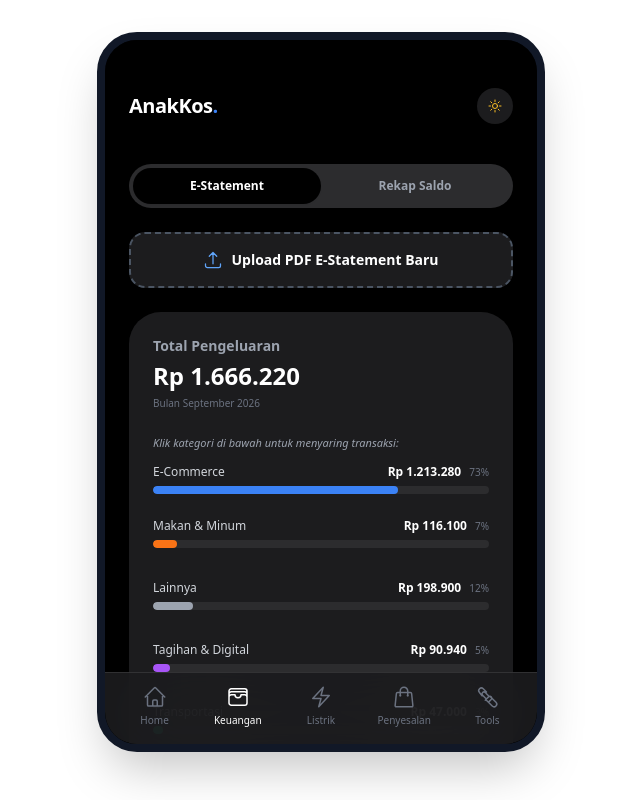
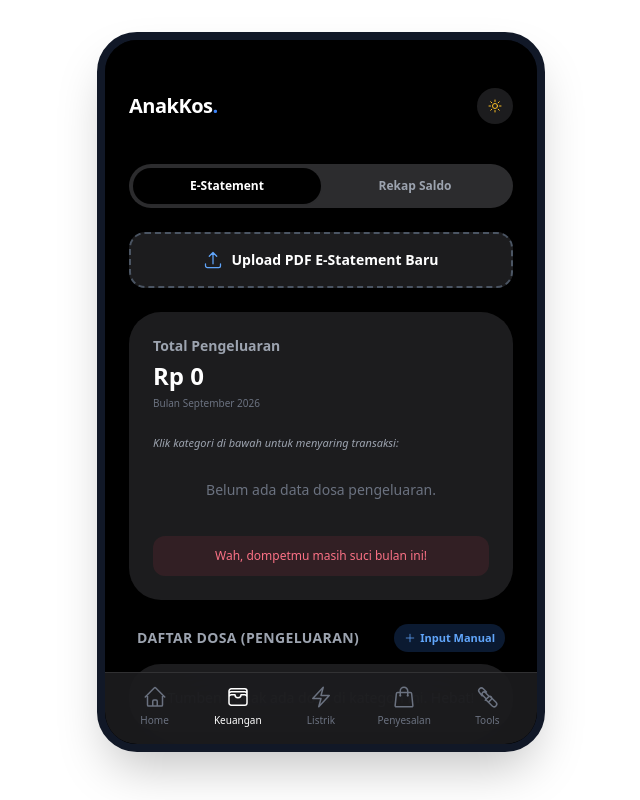
Before and after one commit to farrasazhari18/anakkos-app, a React (Vite) app: page / in a window 1280 px wide. Both pictures are taken after a click on the button "Keuangan". Shown: the whole page, without its empty margins (319-959 px from the left). Built offline with nearby package versions, Linux system fonts and the light colour scheme.

Commit message:
Reset data dummy
Reset data dummy

```diff
--- a/src/App.jsx
+++ b/src/App.jsx
@@ -43,48 +43,22 @@ export default function App() {
 
   // History Saldo State
   const [balanceHistory, setBalanceHistory] = useState([
-    { id: 1, date: '2026-09-30', balance: 2435128 },
-    { id: 2, date: '2026-10-01', balance: 2302728 },
-    { id: 3, date: '2026-10-02', balance: 2156458 },
-    { id: 4, date: formatDate(new Date()), balance: 2156458 }
+     // DATA DIRESET KOSONG
   ]);
 
   // History Listrik State
   const [electricityHistory, setElectricityHistory] = useState([
-    { id: 1, date: '2026-09-25', kwh: 65.5 },
-    { id: 2, date: '2026-10-01', kwh: 48.0 },
-    { id: 3, date: formatDate(new Date()), kwh: 40.5 }
+     // DATA DIRESET KOSONG
   ]);
 
   // Impulse History State
   const [impulseLogs, setImpulseLogs] = useState([
-    { id: 1, name: 'Kopi Susu Gula Aren', price: 25000, date: '2026-10-01' },
-    { id: 2, name: 'Skin Game', price: 150000, date: '2026-10-02' }
+     // DATA DIRESET KOSONG
   ]);
 
   // Data E-Statement dari PDF Bank Jago User (Sekarang jadi State agar bisa ditambah manual)
   const [transactions, setTransactions] = useState([
-    { id: 1, date: '2026-09-04', name: 'SHOPEE', amount: 46000, category: 'E-Commerce' },
-    { id: 2, date: '2026-09-04', name: 'abenkk Gorengan', amount: 20000, category: 'Makan & Minum' },
-    { id: 3, date: '2026-09-04', name: 'FAMILYMART', amount: 12100, category: 'Makan & Minum' },
-    { id: 4, date: '2026-09-05', name: 'SHOPEE', amount: 98175, category: 'E-Commerce' },
-    { id: 5, date: '2026-09-05', name: 'Warkop Omah21', amount: 5000, category: 'Makan & Minum' },
-    { id: 6, date: '2026-09-06', name: 'ARENA SPORT CENTER', amount: 50000, category: 'Lainnya' },
-    { id: 7, date: '2026-09-06', name: 'MIE ACEH MUTIARA 2', amount: 40000, category: 'Makan & Minum' },
-    { id: 8, date: '2026-09-07', name: 'Mirai Kleen Laundry', amount: 22400, category: 'Lainnya' },
-    { id: 9, date: '2026-09-07', name: 'MIDDLESON HAIRCUT', amount: 70000, category: 'Lainnya' },
-    { id: 10, date: '2026-09-08', name: 'PLN', amount: 52750, category: 'Tagihan & Digital' },
-    { id: 11, date: '2026-09-08', name: 'SHOPEE', amount: 122200, category: 'E-Commerce' },
-    { id: 12, date: '2026-09-08', name: 'SHOPEE', amount: 211505, category: 'E-Commerce' },
-    { id: 13, date: '2026-09-09', name: 'Tokopedia', amount: 41500, category: 'E-Commerce' },
-    { id: 14, date: '2026-09-09', name: 'Grab', amount: 24000, category: 'Transportasi' },
-    { id: 15, date: '2026-09-10', name: 'Coda Payments', amount: 6000, category: 'Tagihan & Digital' },
-    { id: 16, date: '2026-09-11', name: 'Google Play', amount: 32190, category: 'Tagihan & Digital' },
-    { id: 17, date: '2026-09-16', name: 'APOTEK ALPRO', amount: 56500, category: 'Lainnya' },
-    { id: 18, date: '2026-09-20', name: 'GO-CAR', amount: 23000, category: 'Transportasi' },
-    { id: 19, date: '2026-09-22', name: 'kickavenue.com', amount: 560000, category: 'E-Commerce' },
-    { id: 20, date: '2026-09-26', name: 'Almaz Fried Chicken', amount: 39000, category: 'Makan & Minum' },
-    { id: 21, date: '2026-09-28', name: 'SHOPEE', amount: 133900, category: 'E-Commerce' },
+      // DATA DIRESET KOSONG
   ]);
 
   // Kalkulasi E-Statement (Berdasarkan state transactions)
@@ -387,7 +361,7 @@ export default function App() {
                <p className="text-[11px] mb-3 dark:text-gray-400 text-gray-500 italic">Klik kategori di bawah untuk menyaring transaksi:</p>
                <div className="space-y-4">
                   {Object.entries(eStatementStats.categories).map(([catName, amount], idx) => {
-                    const percent = ((amount / eStatementStats.total) * 100).toFixed(0);
+                    const percent = eStatementStats.total > 0 ? ((amount / eStatementStats.total) * 100).toFixed(0) : 0;
                     const colorClass = categoryColors[catName] || 'bg-gray-500';
                     const isSelected = selectedCategory === catName;
 
@@ -408,13 +382,14 @@ export default function App() {
                       </div>
                     );
                   })}
+                  {eStatementStats.total === 0 && <p className="text-sm dark:text-gray-500 text-gray-400 text-center py-4">Belum ada data dosa pengeluaran.</p>}
                </div>
 
                {/* Sarcastic Note */}
                <div className="mt-5 p-3 dark:bg-rose-500/10 bg-rose-50 rounded-xl text-xs dark:text-rose-400 text-rose-600 text-center font-medium">
                  {selectedCategory
                     ? `Oh, jadi ini rincian dosa-dosa kamu di kategori ${selectedCategory}...`
-                    : 'Belanja E-Commerce mendominasi. Yakin tuh barang butuh semua? 🙄'}
+                    : eStatementStats.total > 0 ? 'Belanja E-Commerce mendominasi. Yakin tuh barang butuh semua? 🙄' : 'Wah, dompetmu masih suci bulan ini!'}
                </div>
             </div>
 
@@ -435,8 +410,8 @@ export default function App() {
                  <form onSubmit={handleAddTransaction} className="p-4 mb-4 rounded-[1.5rem] dark:bg-[#1c1c1e] bg-white shadow-sm flex flex-col gap-3 animate-fade-in border dark:border-white/10 border-black/5">
                    <p className="text-xs font-semibold dark:text-gray-300 text-gray-700">Ada dosa belanja yang luput dari PDF?</p>
                    <div className="flex gap-2">
-                     <input type="date" value={newTrx.date} onChange={e=>setNewTrx({...newTrx, date: e.target.value})} className="w-1/3 p-3 rounded-xl text-xs outline-none dark:bg-[#2c2c2e] bg-gray-100 dark:text-white text-black [color-scheme:dark]" required />
-                     <select value={newTrx.category} onChange={e=>setNewTrx({...newTrx, category: e.target.value})} className="flex-1 p-3 rounded-xl text-xs outline-none dark:bg-[#2c2c2e] bg-gray-100 dark:text-white text-black cursor-pointer">
+                     <input type="date" value={newTrx.date} onChange={e=>setNewTrx({...newTrx, date: e.target.value})} className="w-[38%] min-w-0 p-3 rounded-xl text-xs outline-none dark:bg-[#2c2c2e] bg-gray-100 dark:text-white text-black [color-scheme:dark]" required />
+                     <select value={newTrx.category} onChange={e=>setNewTrx({...newTrx, category: e.target.value})} className="flex-1 min-w-0 p-3 rounded-xl text-xs outline-none dark:bg-[#2c2c2e] bg-gray-100 dark:text-white text-black cursor-pointer">
                        <option value="Makan & Minum">Makan & Minum</option>
                        <option value="E-Commerce">E-Commerce</option>
                        <option value="Tagihan & Digital">Tagihan & Digital</option>
@@ -445,8 +420,8 @@ export default function App() {
                      </select>
                    </div>
                    <div className="flex gap-2">
-                     <input type="text" placeholder="Nama Barang / Warung" value={newTrx.name} onChange={e=>setNewTrx({...newTrx, name: e.target.value})} className="flex-1 p-3 rounded-xl text-xs outline-none dark:bg-[#2c2c2e] bg-gray-100 dark:text-white text-black" required />
-                     <input type="number" placeholder="Nominal (Rp)" value={newTrx.amount} onChange={e=>setNewTrx({...newTrx, amount: e.target.value})} className="w-1/3 p-3 rounded-xl text-xs outline-none dark:bg-[#2c2c2e] bg-gray-100 dark:text-white text-black" required />
+                     <input type="text" placeholder="Nama Barang" value={newTrx.name} onChange={e=>setNewTrx({...newTrx, name: e.target.value})} className="flex-1 min-w-0 p-3 rounded-xl text-xs outline-none dark:bg-[#2c2c2e] bg-gray-100 dark:text-white text-black" required />
+                     <input type="number" placeholder="Nominal" value={newTrx.amount} onChange={e=>setNewTrx({...newTrx, amount: e.target.value})} className="w-[35%] min-w-0 p-3 rounded-xl text-xs outline-none dark:bg-[#2c2c2e] bg-gray-100 dark:text-white text-black" required />
                    </div>
                    <button type="submit" className="w-full py-3 mt-1 dark:bg-emerald-600 bg-emerald-500 text-white rounded-xl text-xs font-bold active:scale-[0.98] transition-transform shadow-sm">
                      Catat ke Daftar Dosa!
@@ -463,8 +438,8 @@ export default function App() {
                      {editingTrxId === trx.id ? (
                        <div className="flex flex-col gap-2">
                          <div className="flex gap-2">
-                           <input type="date" value={editTrxForm.date} onChange={e=>setEditTrxForm({...editTrxForm, date: e.target.value})} className="w-1/3 p-2 rounded-xl text-xs outline-none dark:bg-[#2c2c2e] bg-gray-100 dark:text-white text-black [color-scheme:dark]" />
-                           <select value={editTrxForm.category} onChange={e=>setEditTrxForm({...editTrxForm, category: e.target.value})} className="flex-1 p-2 rounded-xl text-xs outline-none dark:bg-[#2c2c2e] bg-gray-100 dark:text-white text-black">
+                           <input type="date" value={editTrxForm.date} onChange={e=>setEditTrxForm({...editTrxForm, date: e.target.value})} className="w-[38%] min-w-0 p-2 rounded-xl text-xs outline-none dark:bg-[#2c2c2e] bg-gray-100 dark:text-white text-black [color-scheme:dark]" />
+                           <select value={editTrxForm.category} onChange={e=>setEditTrxForm({...editTrxForm, category: e.target.value})} className="flex-1 min-w-0 p-2 rounded-xl text-xs outline-none dark:bg-[#2c2c2e] bg-gray-100 dark:text-white text-black">
                              <option value="Makan & Minum">Makan & Minum</option>
                              <option value="E-Commerce">E-Commerce</option>
                              <option value="Tagihan & Digital">Tagihan & Digital</option>
@@ -473,8 +448,8 @@ export default function App() {
                            </select>
                          </div>
                          <div className="flex gap-2">
-                           <input type="text" value={editTrxForm.name} onChange={e=>setEditTrxForm({...editTrxForm, name: e.target.value})} className="flex-1 p-2 rounded-xl text-xs outline-none dark:bg-[#2c2c2e] bg-gray-100 dark:text-white text-black" />
-                           <input type="number" value={editTrxForm.amount} onChange={e=>setEditTrxForm({...editTrxForm, amount: e.target.value})} className="w-1/3 p-2 rounded-xl text-xs outline-none dark:bg-[#2c2c2e] bg-gray-100 dark:text-white text-black" />
+                           <input type="text" value={editTrxForm.name} onChange={e=>setEditTrxForm({...editTrxForm, name: e.target.value})} className="flex-1 min-w-0 p-2 rounded-xl text-xs outline-none dark:bg-[#2c2c2e] bg-gray-100 dark:text-white text-black" />
+                           <input type="number" value={editTrxForm.amount} onChange={e=>setEditTrxForm({...editTrxForm, amount: e.target.value})} className="w-[35%] min-w-0 p-2 rounded-xl text-xs outline-none dark:bg-[#2c2c2e] bg-gray-100 dark:text-white text-black" />
                          </div>
                          <button onClick={()=>saveEditTrx(trx.id)} className="w-full py-2 dark:bg-emerald-600 bg-emerald-500 text-white rounded-xl text-xs font-bold">Simpan Revisi Dosa</button>
                        </div>
@@ -503,22 +478,23 @@ export default function App() {
              <div className="p-6 rounded-[2rem] dark:bg-[#1c1c1e] bg-white shadow-sm flex flex-col gap-3">
                <p className="text-sm font-semibold dark:text-gray-400 text-gray-500 uppercase tracking-wide">Update Saldo Hari Ini</p>
                <form onSubmit={handleUpdateBalance} className="flex gap-2">
-                 <input type="date" value={dateInput} onChange={(e) => setDateInput(e.target.value)} className="w-1/3 p-4 rounded-2xl text-sm outline-none dark:bg-[#2c2c2e] bg-gray-100 dark:text-white text-gray-900 [color-scheme:dark]" required />
-                 <input type="number" placeholder="Sisa Saldo (Rp)" value={todayInput} onChange={(e) => setTodayInput(e.target.value)} className="flex-1 p-4 rounded-2xl text-sm outline-none dark:bg-[#2c2c2e] bg-gray-100 dark:text-white text-gray-900" required />
-                 <button type="submit" className="px-4 dark:bg-blue-600 bg-blue-500 text-white rounded-2xl font-bold shadow-sm active:scale-95 transition-transform"><Icon name="check" /></button>
+                 <input type="date" value={dateInput} onChange={(e) => setDateInput(e.target.value)} className="w-[38%] min-w-0 p-3.5 rounded-2xl text-sm outline-none dark:bg-[#2c2c2e] bg-gray-100 dark:text-white text-gray-900 [color-scheme:dark]" required />
+                 <input type="number" placeholder="Saldo (Rp)" value={todayInput} onChange={(e) => setTodayInput(e.target.value)} className="flex-1 min-w-0 p-3.5 rounded-2xl text-sm outline-none dark:bg-[#2c2c2e] bg-gray-100 dark:text-white text-gray-900" required />
+                 <button type="submit" className="w-12 shrink-0 flex items-center justify-center dark:bg-blue-600 bg-blue-500 text-white rounded-2xl font-bold shadow-sm active:scale-95 transition-transform"><Icon name="check" /></button>
                </form>
              </div>
 
              <div>
                 <h3 className="text-sm font-semibold dark:text-gray-400 text-gray-500 mb-3 px-2 uppercase tracking-wide">Rekap Pengeluaran Harian</h3>
                 <div className="rounded-[2rem] dark:bg-[#1c1c1e] bg-white shadow-sm overflow-hidden divide-y dark:divide-white/5 divide-black/5">
+                   {dailyRecaps.length === 0 && <p className="p-6 text-sm dark:text-gray-500 text-gray-400 text-center">Belum ada data saldo yang kamu catat.</p>}
                    {dailyRecaps.map(recap => (
                      <div key={recap.id} className="p-4 px-5">
                        {editingBalanceId === recap.id ? (
                           <div className="flex flex-col gap-2">
                             <div className="flex gap-2">
-                               <input type="date" value={editBalanceForm.date} onChange={e=>setEditBalanceForm({...editBalanceForm, date: e.target.value})} className="w-1/3 p-2 dark:bg-[#2c2c2e] bg-gray-100 rounded-xl text-xs outline-none dark:text-white text-black [color-scheme:dark]" />
-                               <input type="number" value={editBalanceForm.balance} onChange={e=>setEditBalanceForm({...editBalanceForm, balance: e.target.value})} className="flex-1 p-2 dark:bg-[#2c2c2e] bg-gray-100 rounded-xl text-xs outline-none dark:text-white text-black" />
+                               <input type="date" value={editBalanceForm.date} onChange={e=>setEditBalanceForm({...editBalanceForm, date: e.target.value})} className="w-[40%] min-w-0 p-2 dark:bg-[#2c2c2e] bg-gray-100 rounded-xl text-xs outline-none dark:text-white text-black [color-scheme:dark]" />
+                               <input type="number" value={editBalanceForm.balance} onChange={e=>setEditBalanceForm({...editBalanceForm, balance: e.target.value})} className="flex-1 min-w-0 p-2 dark:bg-[#2c2c2e] bg-gray-100 rounded-xl text-xs outline-none dark:text-white text-black" />
                             </div>
                             <button onClick={()=>saveEditBalance(recap.id)} className="w-full py-2 dark:bg-blue-600 bg-blue-500 text-white rounded-xl text-xs font-bold">Simpan Perubahan</button>
                           </div>
@@ -601,9 +577,9 @@ export default function App() {
         </div>
 
         <form onSubmit={handleAddRecord} className="flex gap-2">
-          <input type="date" value={newDate} onChange={(e) => setNewDate(e.target.value)} className="w-1/3 p-4 dark:bg-[#1c1c1e] bg-white shadow-sm rounded-2xl text-sm outline-none dark:text-white text-gray-900 [color-scheme:dark]" required />
-          <input type="number" placeholder="Sisa kWh" value={newKwh} onChange={(e) => setNewKwh(e.target.value)} step="0.1" className="flex-1 p-4 dark:bg-[#1c1c1e] bg-white shadow-sm rounded-2xl text-sm outline-none dark:text-white text-gray-900 dark:placeholder-gray-500 placeholder-gray-400" required />
-          <button type="submit" className="px-5 dark:bg-amber-600 bg-amber-500 text-white rounded-2xl font-bold shadow-sm active:scale-95 transition-transform"><Icon name="plus" /></button>
+          <input type="date" value={newDate} onChange={(e) => setNewDate(e.target.value)} className="w-[38%] min-w-0 p-3.5 dark:bg-[#1c1c1e] bg-white shadow-sm rounded-2xl text-sm outline-none dark:text-white text-gray-900 [color-scheme:dark]" required />
+          <input type="number" placeholder="Sisa kWh" value={newKwh} onChange={(e) => setNewKwh(e.target.value)} step="0.1" className="flex-1 min-w-0 p-3.5 dark:bg-[#1c1c1e] bg-white shadow-sm rounded-2xl text-sm outline-none dark:text-white text-gray-900 dark:placeholder-gray-500 placeholder-gray-400" required />
+          <button type="submit" className="w-12 shrink-0 flex items-center justify-center dark:bg-amber-600 bg-amber-500 text-white rounded-2xl font-bold shadow-sm active:scale-95 transition-transform"><Icon name="plus" /></button>
         </form>
 
         <div>
@@ -615,8 +591,8 @@ export default function App() {
                 {editingId === record.id ? (
                   <div className="flex flex-col gap-2">
                     <div className="flex gap-2">
-                      <input type="date" value={editForm.date} onChange={e=>setEditForm({...editForm, date: e.target.value})} className="w-1/3 p-2 dark:bg-[#2c2c2e] bg-gray-100 rounded-xl text-xs outline-none dark:text-white text-black [color-scheme:dark]" />
-                      <input type="number" value={editForm.kwh} onChange={e=>setEditForm({...editForm, kwh: e.target.value})} step="0.1" className="flex-1 p-2 dark:bg-[#2c2c2e] bg-gray-100 rounded-xl text-xs outline-none dark:text-white text-black" />
+                      <input type="date" value={editForm.date} onChange={e=>setEditForm({...editForm, date: e.target.value})} className="w-[40%] min-w-0 p-2 dark:bg-[#2c2c2e] bg-gray-100 rounded-xl text-xs outline-none dark:text-white text-black [color-scheme:dark]" />
+                      <input type="number" value={editForm.kwh} onChange={e=>setEditForm({...editForm, kwh: e.target.value})} step="0.1" className="flex-1 min-w-0 p-2 dark:bg-[#2c2c2e] bg-gray-100 rounded-xl text-xs outline-none dark:text-white text-black" />
                     </div>
                     <button onClick={()=>saveEdit(record.id)} className="w-full py-2 dark:bg-emerald-600 bg-emerald-500 text-white rounded-xl text-xs font-bold">Simpan</button>
                   </div>
@@ -701,12 +677,12 @@ export default function App() {
                 {editingId === log.id ? (
                   <div className="flex flex-col gap-2">
                     <div className="flex gap-2">
-                       <input type="date" value={editForm.date} onChange={e=>setEditForm({...editForm, date: e.target.value})} className="w-1/3 p-2 dark:bg-[#2c2c2e] bg-gray-100 rounded-xl text-xs outline-none dark:text-white text-black [color-scheme:dark]" />
-                       <input type="text" value={editForm.name} onChange={e=>setEditForm({...editForm, name: e.target.value})} className="flex-1 p-2 dark:bg-[#2c2c2e] bg-gray-100 rounded-xl text-xs outline-none dark:text-white text-black" />
+                       <input type="date" value={editForm.date} onChange={e=>setEditForm({...editForm, date: e.target.value})} className="w-[40%] min-w-0 p-2 dark:bg-[#2c2c2e] bg-gray-100 rounded-xl text-xs outline-none dark:text-white text-black [color-scheme:dark]" />
+                       <input type="text" value={editForm.name} onChange={e=>setEditForm({...editForm, name: e.target.value})} className="flex-1 min-w-0 p-2 dark:bg-[#2c2c2e] bg-gray-100 rounded-xl text-xs outline-none dark:text-white text-black" />
                     </div>
                     <div className="flex gap-2">
-                       <input type="number" value={editForm.price} onChange={e=>setEditForm({...editForm, price: e.target.value})} className="flex-1 p-2 dark:bg-[#2c2c2e] bg-gray-100 rounded-xl text-xs outline-none dark:text-white text-black" />
-                       <button onClick={()=>saveEdit(log.id)} className="px-4 py-2 dark:bg-emerald-600 bg-emerald-500 text-white rounded-xl text-xs font-bold">Simpan</button>
+                       <input type="number" value={editForm.price} onChange={e=>setEditForm({...editForm, price: e.target.value})} className="flex-1 min-w-0 p-2 dark:bg-[#2c2c2e] bg-gray-100 rounded-xl text-xs outline-none dark:text-white text-black" />
+                       <button onClick={()=>saveEdit(log.id)} className="px-4 py-2 shrink-0 dark:bg-emerald-600 bg-emerald-500 text-white rounded-xl text-xs font-bold">Simpan</button>
                     </div>
                   </div>
                 ) : (
```
